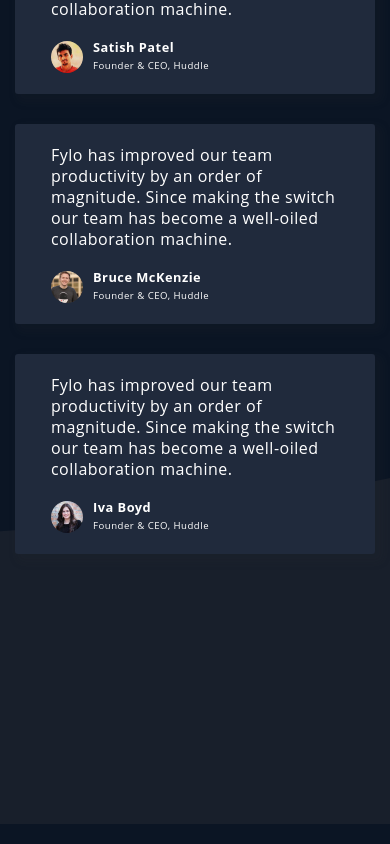
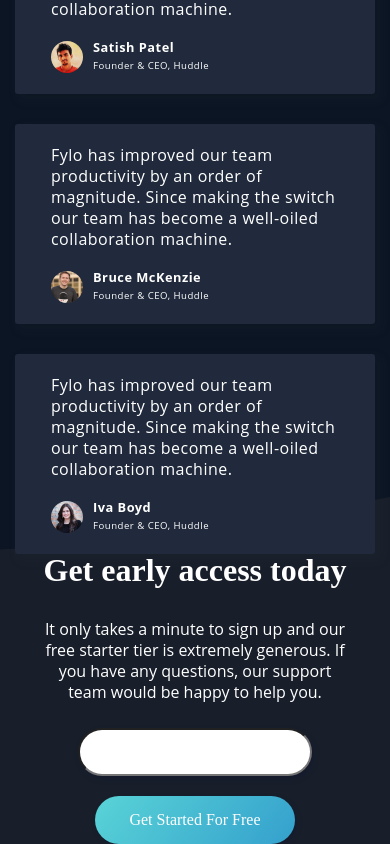
Before and after one commit to Fabio-Matiusso/dark-page, a React (Create React App) app: page / in a window 390 px wide. Shown: the part 2928-3772 px from the top of the page. Built offline with nearby package versions, Linux system fonts and the light colour scheme.

Commit message:
Criando formuário de acesso e deixando responsivo

```diff
--- a/src/App.js
+++ b/src/App.js
@@ -5,6 +5,7 @@
 import Benefits from "./components/benefits/Benefits";
 import Productive from "./components/productive/Productive";
 import Depositions from "./components/depositions/Depositions";
+import Form from "./components/form/Form";
 
 function App() {
   return (
@@ -14,6 +15,7 @@
       <Benefits />
       <Productive />
       <Depositions />
+      <Form />
     </>
   );
 }
--- /dev/null
+++ b/src/components/form/Form.js
@@ -0,0 +1,99 @@
+import React from "react";
+import styled from 'styled-components'
+import Fade from 'react-reveal/Fade'
+
+export const ContainerForm = styled.div`
+    display: flex;
+    flex-direction: column;
+    max-width: 860px;
+    margin: 0 auto;
+    text-align: center;
+    height: 300px;
+    justify-content: center;
+    gap: 25px;
+
+    @media (max-width: 1200px){
+        justify-content: flex-end;
+        height: 700px;
+    }
+
+    @media (max-width: 800px){
+        height: 20px;
+    }
+
+
+`
+
+export const Title = styled.h1`
+    font-family: 'Raleway';
+    font-style: normal;
+    font-weight: 700;
+    font-size: 2rem;
+    line-height: 48px;
+    color: #FFFFFF;
+`
+
+export const Description = styled.p`
+    font-family: 'Open Sans';
+    font-style: normal;
+    font-weight: 400;
+    font-size: 1rem;
+    line-height: 21px;
+    text-align: center;
+    color: #FFFFFF;
+    max-width: 80%;
+    margin: 0 auto;
+`
+
+export const InputAndButton = styled.div`
+    display: flex;
+    justify-content: space-evenly;
+
+    @media (max-width: 500px){
+        flex-direction: column;
+        gap: 20px;
+    }
+`
+
+export const Input = styled.input`
+    background: #FFFFFF;
+    box-shadow: 2px 3px 6px rgba(7, 4, 59, 0.157043);
+    border-radius: 24px;
+    width: 60%;
+    height: 48px;
+
+    @media (max-width: 500px){
+        margin: 0 auto;
+    }
+`
+
+export const Button = styled.div`
+    background: linear-gradient(129.57deg, #63E1D9 -26.63%, #34A0CD 100%);
+    box-shadow: 2px 3px 6px rgba(7, 4, 59, 0.157043);
+    border-radius: 24px;
+    width: 200px;
+    height: 48px;
+    display: flex;
+    justify-content: center;
+    align-items: center;
+    cursor: pointer;
+
+    @media (max-width: 500px){
+        margin: 0 auto;
+    }
+`
+
+export default function Form(){
+    return(
+        <Fade bottom>
+            <ContainerForm>
+                <Title>Get early access today</Title>
+                <Description>It only takes a minute to sign up and our free starter tier is extremely generous. If you have any questions, our support team would be happy to help you.</Description>
+                <InputAndButton>
+                    <Input />
+                    <Button>Get Started For Free</Button>
+                </InputAndButton>
+            </ContainerForm>
+        </Fade>
+    )
+}
```
